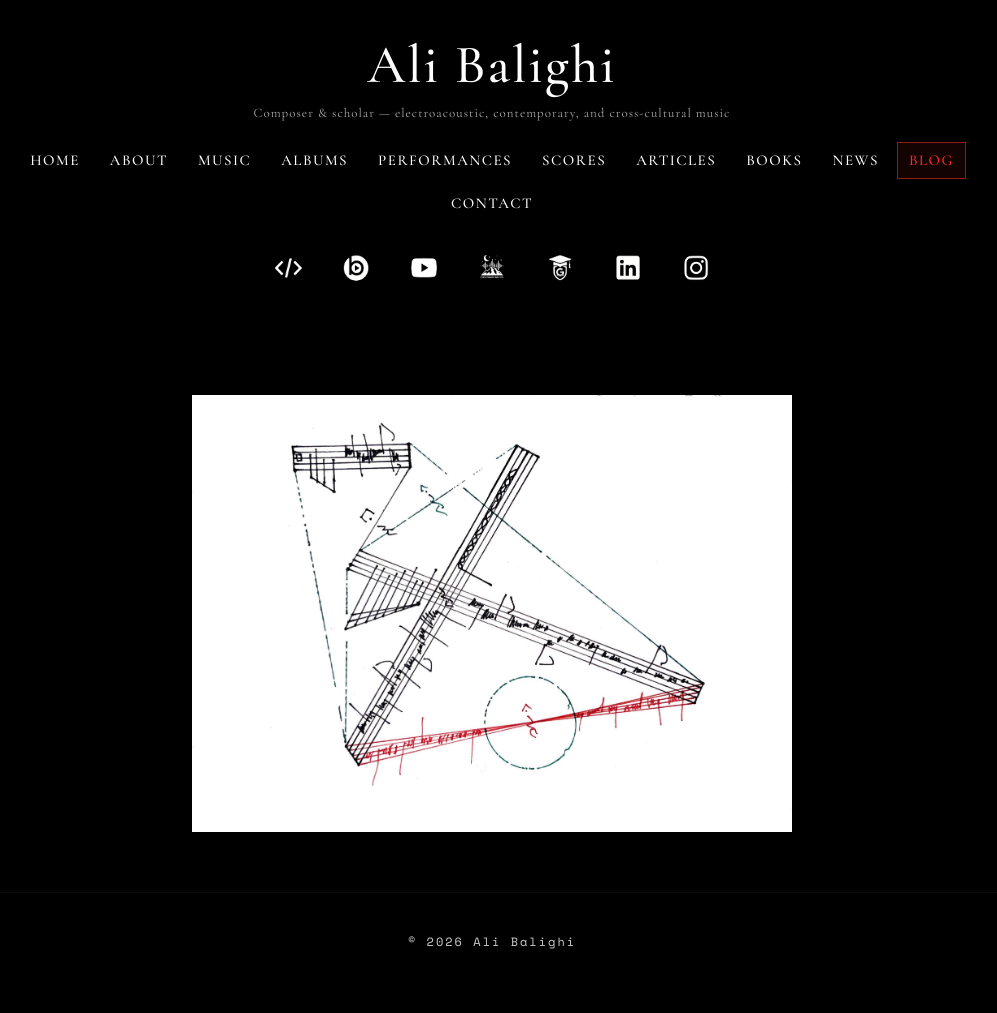
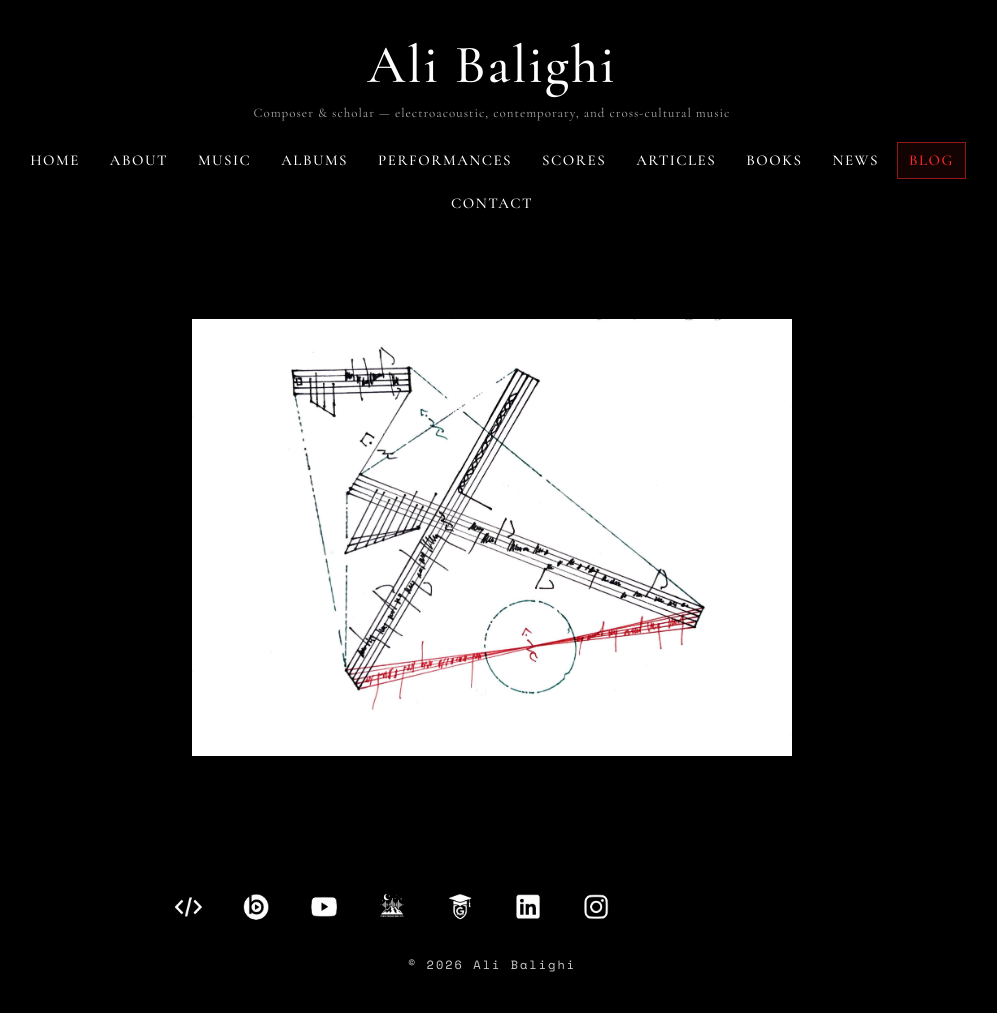
Before and after one commit to alib65/blog, a Jekyll site: the page built from _posts/2026-04-30-Graphic-Score-02.md, in a window 1280 px wide. Shown: the whole page, without its empty margins (148-1145 px from the left). Built offline with Jekyll 4.4.1, drawn with Linux system fonts in a browser that asks for light colours; before the commit the page ends 990 px from its top, so only the background shows below that.

Commit message:
Move social icon row from header into footer
Matches the same relocation on the main site: icons now sit in the
footer below the post content instead of under the primary nav.
Removed the footer's top border since it now sits directly above the
icon row, and added top margin to push the icon row down from the
footer edge.

```diff
--- a/_layouts/default.html
+++ b/_layouts/default.html
@@ -241,8 +241,13 @@
             color: var(--text-dim);
             font-size: 12px;
             letter-spacing: 2px;
-            border-top: 1px solid rgba(244, 240, 235, 0.05);
             font-family: 'Space Mono', monospace;
+        }
+
+        footer .social-menu {
+            justify-content: center;
+            margin-top: 24px;
+            margin-bottom: 18px;
         }
 
         /* --- MOBILE RESPONSIVENESS --- */
@@ -300,7 +305,13 @@
         <a href="{{ '/' | relative_url }}" class="highlight" aria-current="page">BLOG</a>
         <a href="https://alibalighi.com/contact.html" class="highlight">CONTACT</a>
     </nav>
+</header>
 
+<main id="main-content">
+    {{ content }}
+</main>
+
+<footer>
     <nav class="social-menu" aria-label="External links">
         <a href="https://github.com/alib65" target="_blank" rel="noopener noreferrer" class="highlight icon-link" aria-label="Code (GitHub)"><img src="{{ '/icons/code.png' | relative_url }}" alt="" class="icon-img" loading="lazy"></a>
         <a href="https://alibalighi.bandcamp.com/" target="_blank" rel="noopener noreferrer" class="highlight icon-link" aria-label="Bandcamp"><img src="{{ '/icons/bandcamp.png' | relative_url }}" alt="" class="icon-img" loading="lazy"></a>
@@ -310,14 +321,7 @@
         <a href="https://www.linkedin.com/in/alibalighi/" target="_blank" rel="noopener noreferrer" class="highlight icon-link" aria-label="LinkedIn"><img src="{{ '/icons/linkedin.png' | relative_url }}" alt="" class="icon-img" loading="lazy"></a>
         <a href="https://www.instagram.com/ali_balighi/" target="_blank" rel="noopener noreferrer" class="highlight icon-link" aria-label="Instagram"><img src="{{ '/icons/instagram.png' | relative_url }}" alt="" class="icon-img" loading="lazy"></a>
     </nav>
-</header>
-
-<main id="main-content">
-    {{ content }}
-</main>
-
-<footer>
-    © {{ site.time | date: "%Y" }} Ali Balighi
+    <p class="footer-copyright">© {{ site.time | date: "%Y" }} Ali Balighi</p>
 </footer>
 
 </body>
```
